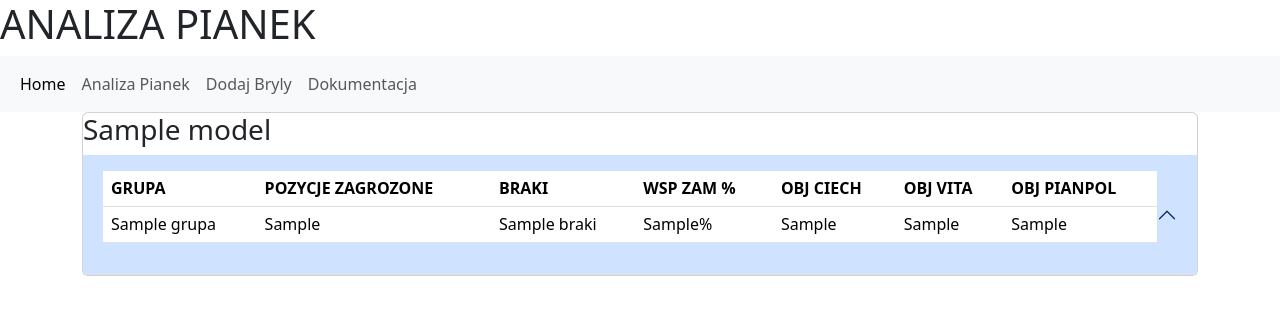
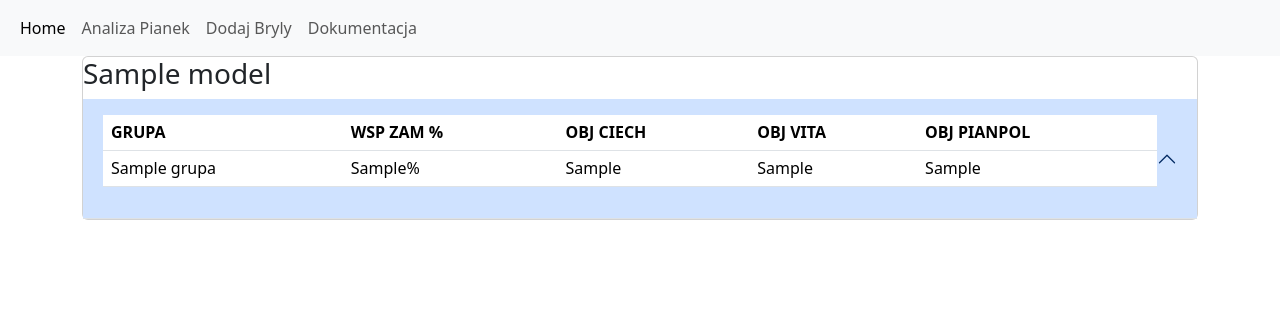
Before and after one commit to Mogarthron/Magazynier, a Flask app: template Flask_server/Bluprints/analiza_pianek/templates/analiza_pianek/analiza_pianek.html in a window 1280 px wide. Shown: the top 315 px of the page. Run offline with Flask 3, Linux system fonts and the light colour scheme; the template is opened without the code that fills it: most values are stand-ins (such as "Sample title", 1, 10 or a date in 2020); parts of the project's set-up code (start-up, migrations or seed data) failed here and were passed over.

Commit message:
Flask server

```diff
--- a/Flask_server/Bluprints/analiza_pianek/routes.py
+++ b/Flask_server/Bluprints/analiza_pianek/routes.py
@@ -2,17 +2,17 @@ from flask import render_template, request, redirect, url_for
 from Modele_db.modele_db import session
 from sqlalchemy import text
 from Pianki.Analiza_pianek.instrukcje_zamawiana import instrukcja_zamawiania_pianpol as izp
-from Pianki.Analiza_pianek import Podsumowanie_analizy_pianek
+from Pianki.Analiza_pianek.Podsumowanie_analizy_pianek import Podsumowanie_analizy_pianek
 
 from ..analiza_pianek import analiza_pianek
 
 
 ard = {x.MODEL: x for x in izp}
-# pap = Podsumowanie_analizy_pianek(izp)
+pap = Podsumowanie_analizy_pianek(izp)
 
 @analiza_pianek.route("/")
 def index():
-    return render_template("analiza_pianek.html", title="Analiza pianek")
+    return render_template("analiza_pianek.html", title="Analiza pianek", pap=pap)
 
 @analiza_pianek.route("/dokumentacja_pianek/<numer>")
 def dokumentacja_pianek_numer(numer):
--- a/Flask_server/Bluprints/analiza_pianek/templates/analiza_pianek/analiza_pianek.html
+++ b/Flask_server/Bluprints/analiza_pianek/templates/analiza_pianek/analiza_pianek.html
@@ -14,8 +14,6 @@
                             <thead>
                               <tr>
                                 <th scope="col">GRUPA</th>
-                                <th scope="col">POZYCJE ZAGROZONE</th>
-                                <th scope="col">BRAKI</th>
                                 <th scope="col">WSP ZAM %</th>
                                 <th scope="col">OBJ CIECH</th>
                                 <th scope="col">OBJ VITA</th>
@@ -25,9 +23,7 @@
                             <tbody>
                               <tr>
                                 <td>{{ r[1].GRUPA }}</td>
-                                <td>{{ r[1].POZYCJE_ZAGROZONE }}</td>
-                                <td>{{ r[1].BRAKI }}</td>
-                                <td>{{ r[1].OBJ_BRYL_DO_ZAM_DO_OBJ_MAX }}%</td>
+                                <td>{{ r[1].WSPL_DO_ZAM }}%</td>
                                 <td>{{ r[1].OBJ_CIECH }}</td>
                                 <td>{{ r[1].OBJ_VITA }}</td>
                                 <td>{{ r[1].OBJ_PIANPOL }}</td>
--- a/Flask_server/Bluprints/analiza_pianek/templates/analiza_pianek/layout_ap.html
+++ b/Flask_server/Bluprints/analiza_pianek/templates/analiza_pianek/layout_ap.html
@@ -14,7 +14,6 @@
   </head>
 
   <body>
-    <h1>ANALIZA PIANEK</h1>
     {% include "nav_ap.html" %} {% block content %} {% endblock %}
     <script
       src="https://cdn.jsdelivr.net/npm/bootstrap@5.3.2/dist/js/bootstrap.bundle.min.js"
```
